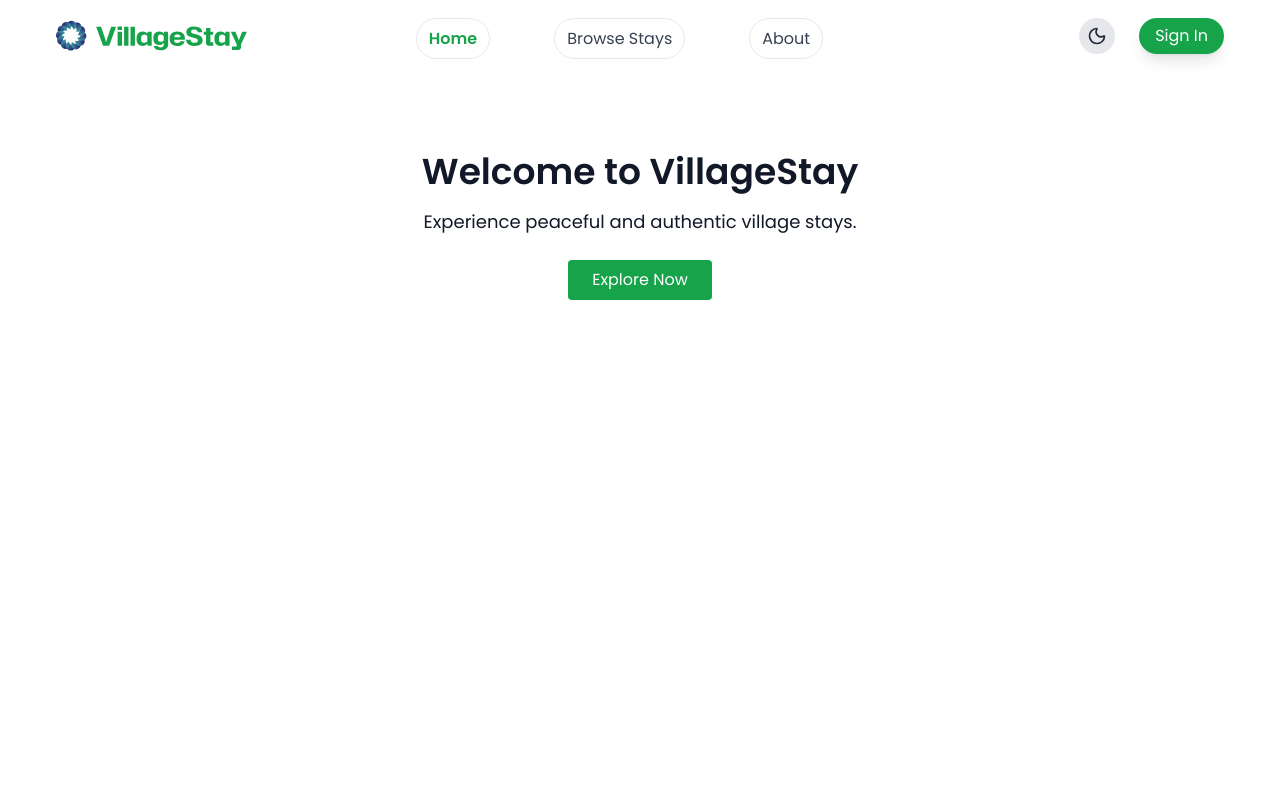
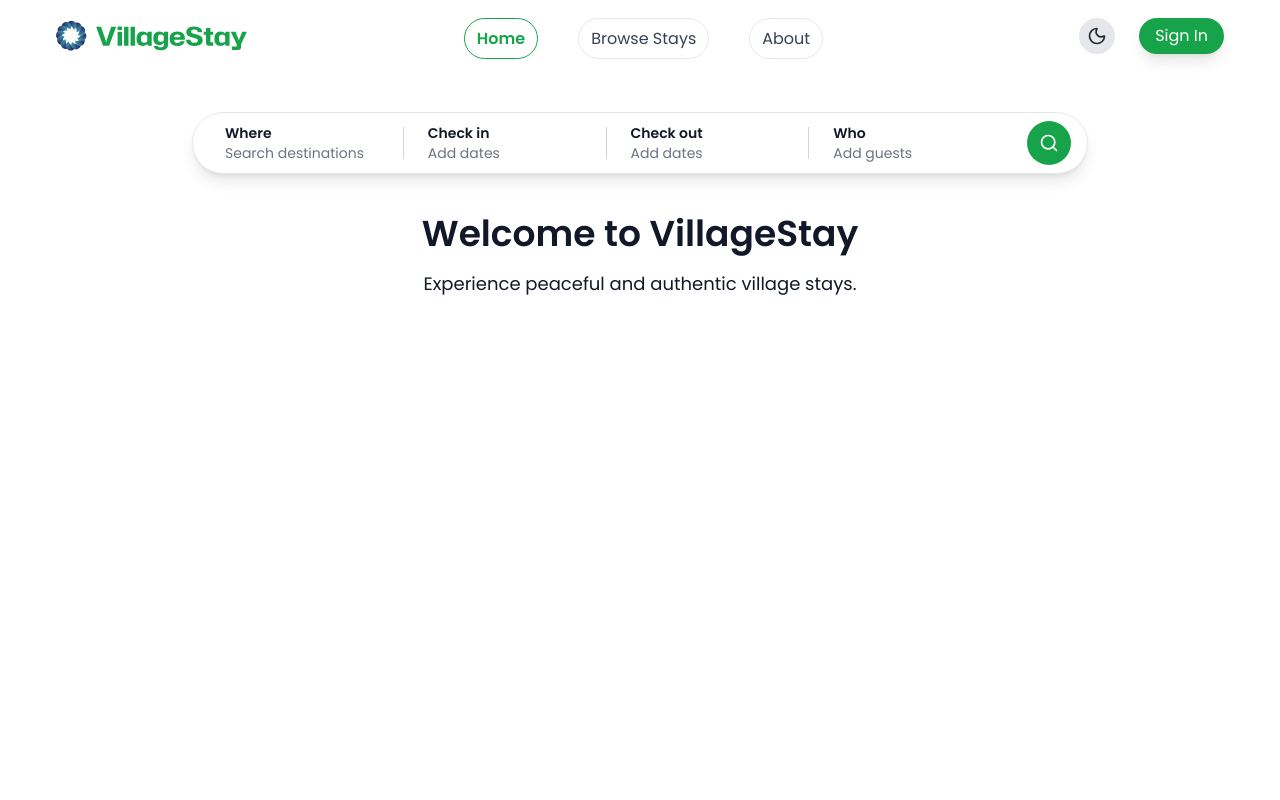
Before and after one commit to SARNAAVHO/VillageStay, a React (Vite) app in the folder frontend/: page / in a window 1280 px wide. Shown: the top 800 px of the page. Built offline with nearby package versions, Linux system fonts and the light colour scheme; no server answers.

Commit message:
sp change 1

```diff
--- a/frontend/package.json
+++ b/frontend/package.json
@@ -17,8 +17,10 @@
     "@radix-ui/react-slot": "^1.2.3",
     "class-variance-authority": "^0.7.1",
     "clsx": "^2.1.1",
+    "date-fns": "^4.1.0",
     "lucide-react": "^0.525.0",
     "react": "^19.1.0",
+    "react-date-range": "^2.0.1",
     "react-dom": "^19.1.0",
     "react-router-dom": "^7.6.3",
     "tailwind-merge": "^3.3.1",
--- a/frontend/src/components/Header.jsx
+++ b/frontend/src/components/Header.jsx
@@ -32,7 +32,7 @@ const Header = () => {
   const linkBase =
     "text-gray-700 dark:text-gray-200 hover:text-green-600 dark:hover:text-green-600 hover:scale-110 transition-all border px-3 py-2 rounded-full align-middle";
   const activeLink =
-    "text-green-600 dark:text-green-400 font-semibold scale-110";
+    "text-green-600 dark:text-green-400 font-semibold scale-110 border-green-600";
 
   return (
     <header
@@ -51,7 +51,7 @@ const Header = () => {
 
         {/* Desktop Nav */}
         <nav className="hidden md:flex">
-          <div className="mt-2 space-x-16 items-center text-md mr-64">
+          <div className="mt-2 space-x-10 items-center text-md mr-64">
           <a
             href="/"
             className={`${linkBase} ${
--- a/frontend/src/pages/Landing.jsx
+++ b/frontend/src/pages/Landing.jsx
@@ -1,15 +1,109 @@
-// src/pages/Landing.jsx
-import React from "react";
+import React, { useState } from "react";
+import { Search } from "lucide-react";
+import { DateRange } from "react-date-range";
+import "react-date-range/dist/styles.css";
+import "react-date-range/dist/theme/default.css";
 
 const Landing = () => {
+  const [active, setActive] = useState(null);
+  const [showCalendar, setShowCalendar] = useState(false);
+  const [step, setStep] = useState("checkin"); // checkin or checkout
+  const [dates, setDates] = useState([
+    {
+      startDate: null,
+      endDate: null,
+      key: "selection",
+    },
+  ]);
+
+  const handleClick = (section) => {
+    setActive(section);
+
+    if (section === "checkin" || section === "checkout") {
+      setShowCalendar(true);
+      setStep(section);
+    } else {
+      setShowCalendar(false);
+    }
+  };
+
+  const handleDateChange = (item) => {
+    const selection = item.selection;
+    setDates([selection]);
+
+    if (step === "checkin" && !selection.endDate) {
+      // user picked check-in only, now guide them to check-out
+      setStep("checkout");
+    } else if (step === "checkout") {
+      // selection done
+      setShowCalendar(false);
+    }
+  };
+
   return (
-    <section className="min-h-screen text-center py-20 bg-inherit dark:bg-inherit dark:text-white">
-  <h2 className="text-4xl font-bold mb-4">Welcome to VillageStay</h2>
-  <p className="text-lg mb-6">Experience peaceful and authentic village stays.</p>
-  <button className="bg-green-600 text-white px-6 py-2 rounded hover:bg-green-700">
-    Explore Now
-  </button>
-</section>
+    <section className="min-h-screen bg-inherit dark:bg-inherit dark:text-white flex flex-col items-center mt-10 px-4 relative">
+
+      {/* ✅ Search Bar */}
+      <div className="flex items-center bg-white dark:bg-gray-800 shadow-lg rounded-full px-4 py-2 mb-10 w-full max-w-4xl border dark:border-none">
+        <div
+          className={`flex-1 px-4 cursor-pointer rounded-full ${active === "where" ? "border-none rounded-full shadow-lg bg-gray-200 dark:bg-gray-700 w-full" : ""}`}
+          onClick={() => handleClick("where")}
+        >
+          <h4 className="text-sm font-semibold">Where</h4>
+          <p className="text-gray-500 text-sm dark:text-gray-400">Search destinations</p>
+        </div>
+        <div className="w-px h-8 bg-gray-300 mx-2"></div>
+        <div
+          className={`flex-1 px-4 cursor-pointer rounded-full ${active === "checkin" ? "border-none rounded-full shadow-lg bg-gray-200 dark:bg-gray-700" : ""}`}
+          onClick={() => handleClick("checkin")}
+        >
+          <h4 className="text-sm font-semibold">Check in</h4>
+          <p className="text-gray-500 text-sm dark:text-gray-400">
+            {dates[0].startDate ? dates[0].startDate.toLocaleDateString() : "Add dates"}
+          </p>
+        </div>
+        <div className="w-px h-8 bg-gray-300 mx-2"></div>
+        <div
+          className={`flex-1 px-4 cursor-pointer rounded-full ${active === "checkout" ? "border-none rounded-full shadow-lg bg-gray-200 dark:bg-gray-700" : ""}`}
+          onClick={() => handleClick("checkout")}
+        >
+          <h4 className="text-sm font-semibold">Check out</h4>
+          <p className="text-gray-500 text-sm dark:text-gray-400">
+            {dates[0].endDate ? dates[0].endDate.toLocaleDateString() : "Add dates"}
+          </p>
+        </div>
+        <div className="w-px h-8 bg-gray-300 mx-2"></div>
+        <div
+          className={`flex-1 px-4 cursor-pointer rounded-full ${active === "who" ? "border-none rounded-full shadow-lg bg-gray-200 dark:bg-gray-700" : ""}`}
+          onClick={() => handleClick("who")}
+        >
+          <h4 className="text-sm font-semibold">Who</h4>
+          <p className="text-gray-500 text-sm dark:text-gray-400">Add guests</p>
+        </div>
+        <button className="ml-6 bg-green-600 hover:bg-green-700 text-white p-3 rounded-full">
+          <Search className="h-5 w-5" />
+        </button>
+      </div>
+
+      {/* ✅ Airbnb-Style Date Picker */}
+      {showCalendar && (
+        <div className="absolute top-[230px] z-50 bg-white rounded-xl shadow-xl">
+          <DateRange
+            editableDateInputs={true}
+            onChange={handleDateChange}
+            moveRangeOnFirstSelection={false}
+            ranges={dates}
+            months={2}
+            direction="horizontal"
+            minDate={new Date()}
+            rangeColors={["#16a34a"]}
+          />
+        </div>
+      )}
+
+      <h2 className="text-4xl font-bold mb-4 text-center">Welcome to VillageStay</h2>
+      <p className="text-lg mb-8 text-center">Experience peaceful and authentic village stays.</p>
+    </section>
   );
 };
 
```
Also changed, not shown: 1 other file (tests, documents, lock files or other folders).
